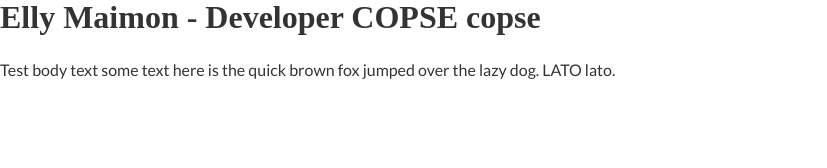
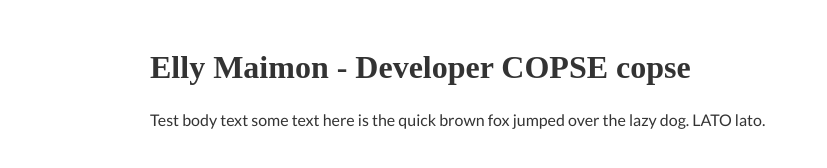
Before and after one commit to ellymaimon/ellymaimondev.com, a Gatsby site: page / in a window 1280 px wide. Shown: the whole page, without its empty margins (0-827 px from the left). Built offline with nearby package versions, Linux system fonts and the light colour scheme; Gatsby itself is replaced by a stand-in of ours; a web font is replaced by a local one.

Commit message:
Import the layout and house content of index in it

```diff
--- a/src/pages/index.js
+++ b/src/pages/index.js
@@ -1,11 +1,12 @@
 import React from 'react'
+import Layout from '../components/layout'
 
 export default () => (
-  <div>
+  <Layout>
     <h1>Elly Maimon - Developer COPSE copse</h1>
     <p>
       Test body text some text here is the quick brown fox jumped over the lazy
       dog. LATO lato.
     </p>
-  </div>
+  </Layout>
 )
```
